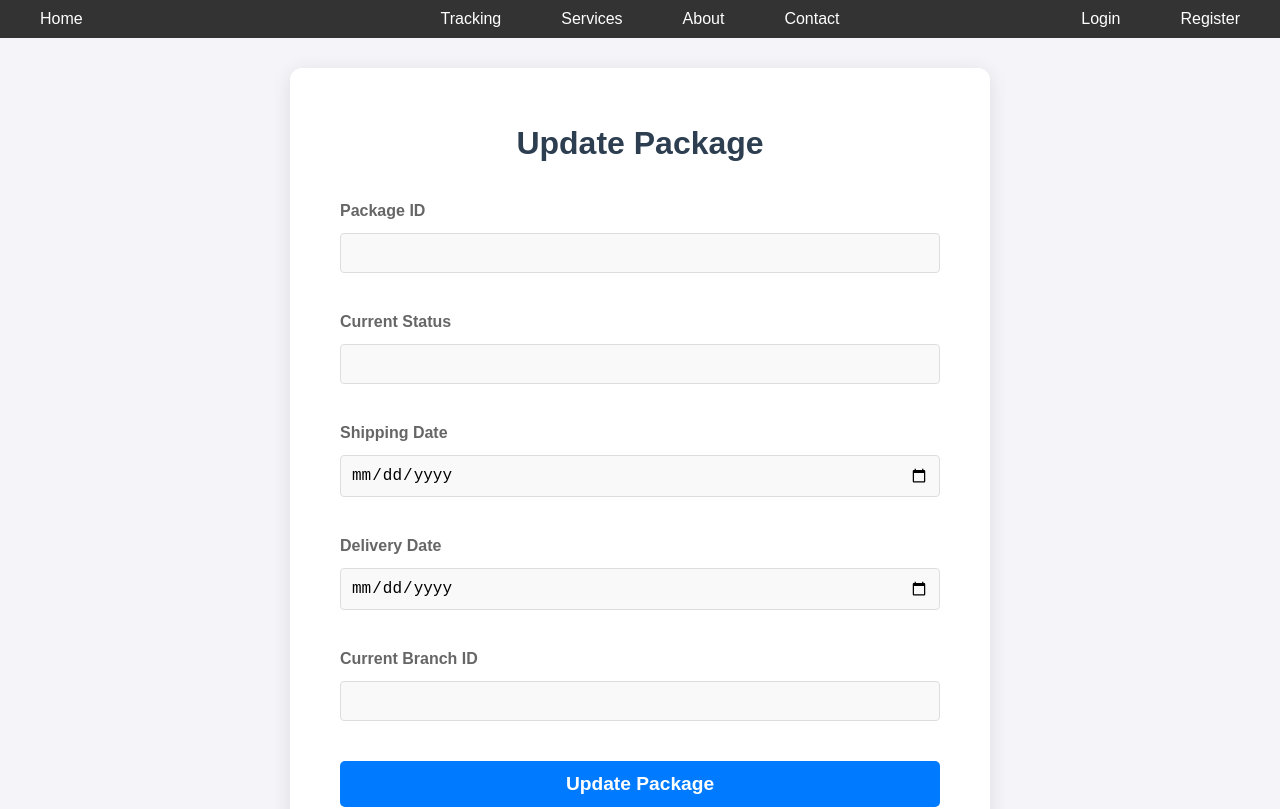
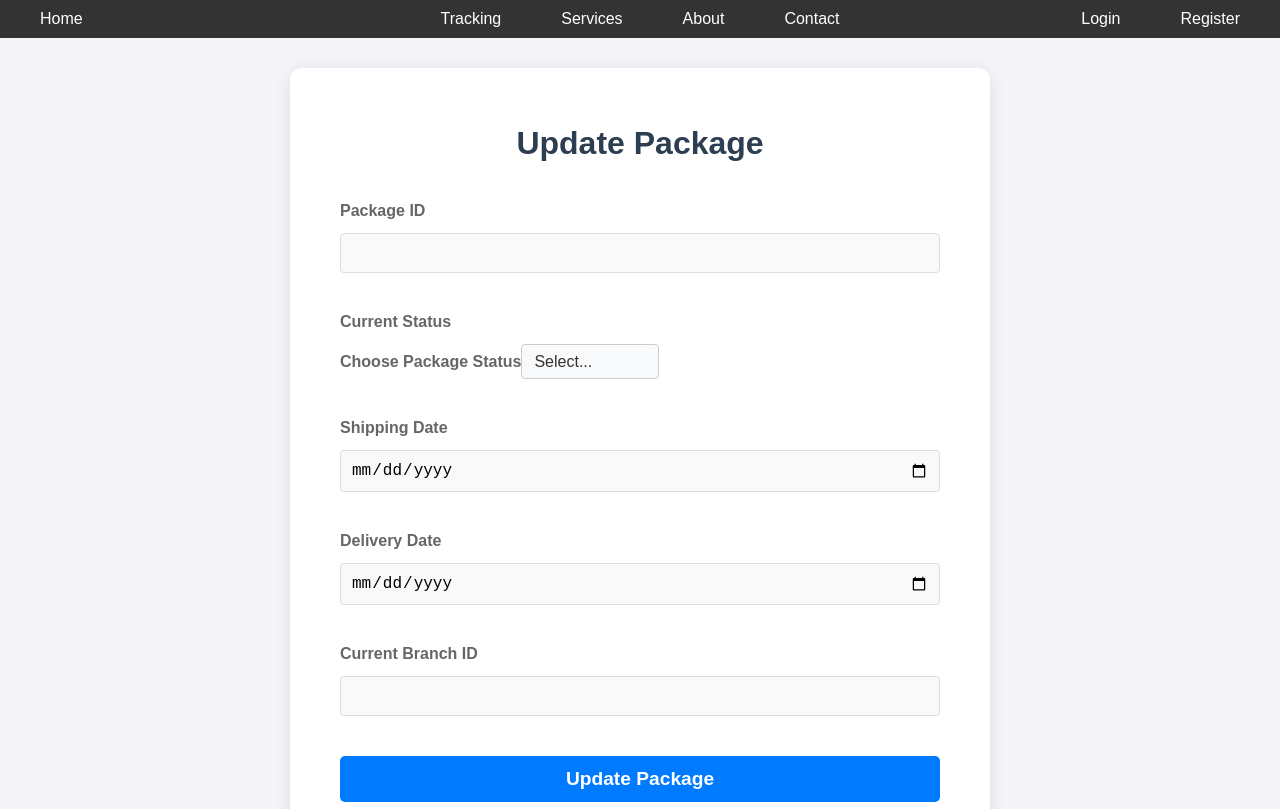
Before and after one commit to LuisangelE-04/Database-Project, a React (Create React App) app: page /update-package in a window 1280 px wide. Shown: the top 809 px of the page. Built offline with nearby package versions, Linux system fonts and the light colour scheme.

Commit message:
add final updates

```diff
--- a/src/components/CreatePackage.js
+++ b/src/components/CreatePackage.js
@@ -66,6 +66,7 @@ const CreatePackage = () => {
       const response = await instance.post(ENDPOINTS.AUTH.PACKAGE.CREATE_PACKAGE, payload);
       console.log(response.data);
       alert("Package Created Successfully");
+      window.location.href = "/employee-dashboard";
     } catch (error) {
       alert("Error: " + error);
       return;
--- a/src/pages/UpdatePackage.js
+++ b/src/pages/UpdatePackage.js
@@ -4,6 +4,7 @@ import { ENDPOINTS, BASE_URL } from '../endpoints/Endpoints';
 import '../css/UpdatePackage.css';
 import NavBar from "../components/NavBar";
 import Footer from "../components/Footer";
+import PackageStatus from '../components/dropdowns/PackageStatus';
 
 const UpdatePackage = () => {
     const [packageId, setPackageId] = useState('');
@@ -63,13 +64,8 @@ const UpdatePackage = () => {
 
                 <div className="form-group">
                     <label htmlFor="status">Current Status</label>
-                    <input
-                        type="text"
-                        id="status"
-                        name="status"
-                        value={currentStatus}
-                        onChange={(e) => setStatus(e.target.value)}
-                        required
+                    <PackageStatus
+                    onSelect={(value) => setStatus(value)}
                     />
                 </div>
 
```
